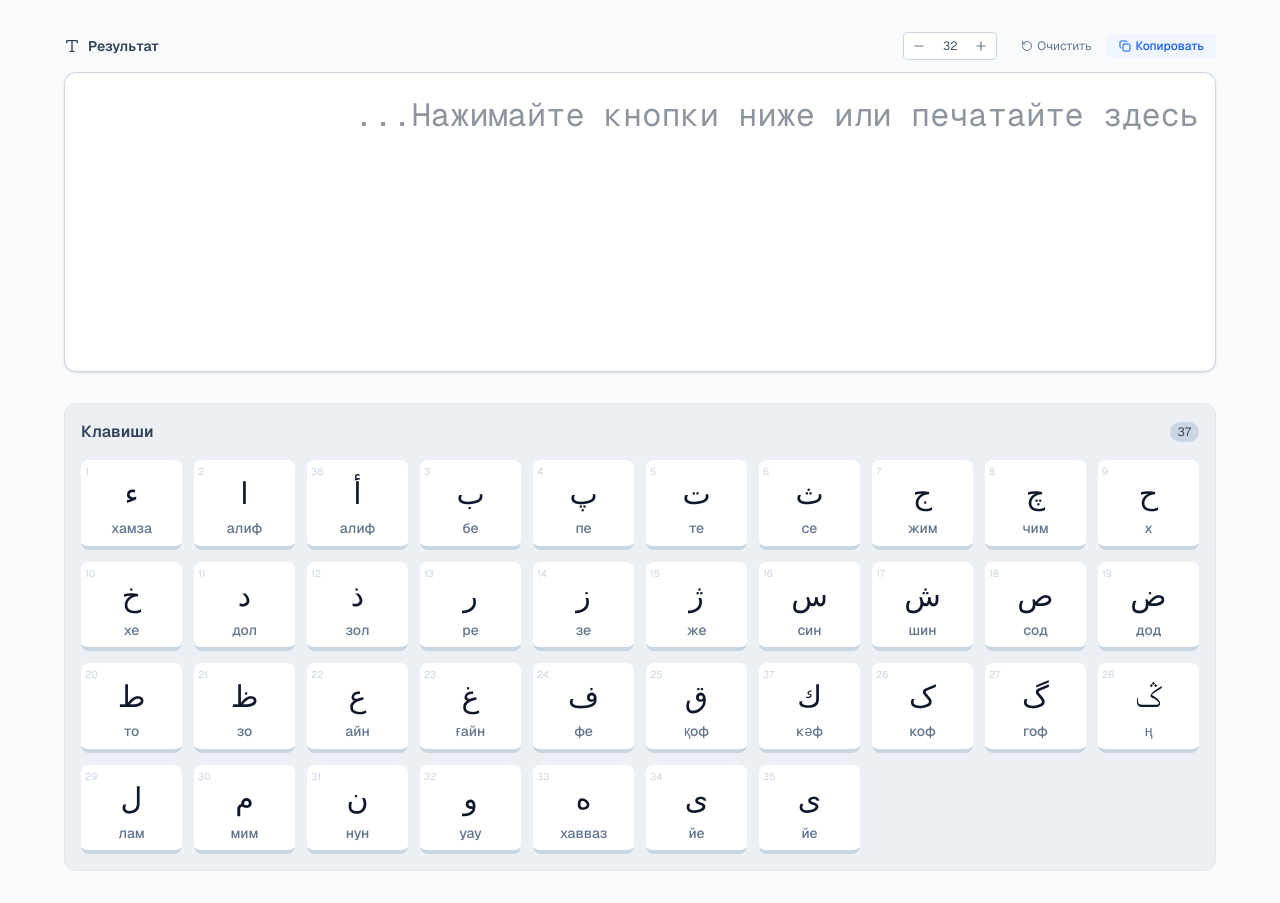
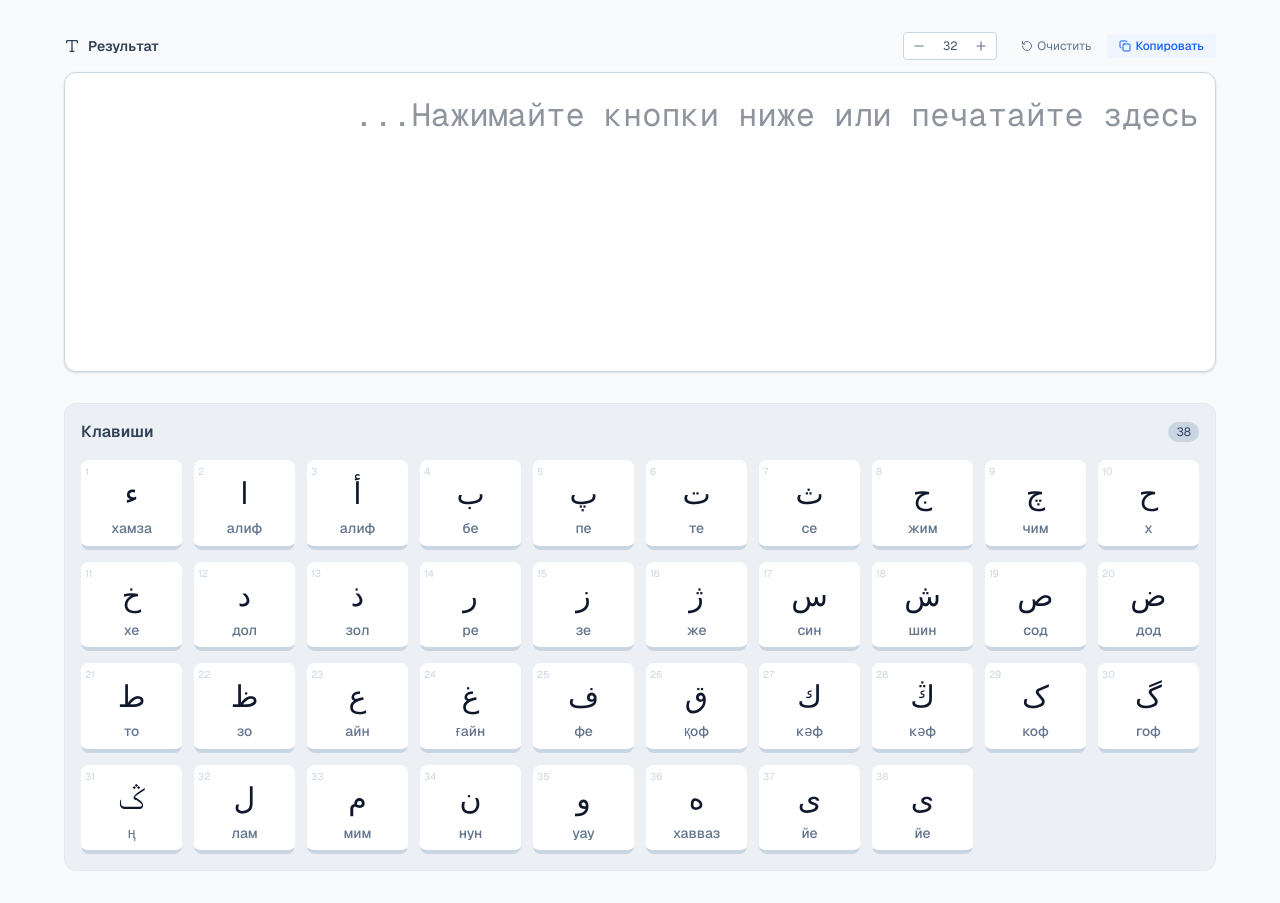
Before and after one commit to yeunikey/chagatay-keyboard-app, a Next.js app: page / in a window 1280 px wide. Built offline with nearby package versions, Linux system fonts and the light colour scheme.

Commit message:
fdgghfgfhf

```diff
--- a/src/app/page.tsx
+++ b/src/app/page.tsx
@@ -46,7 +46,7 @@ export default function App() {
       },
     },
     {
-      id: 36,
+      id: 111,
       label: "алиф",
       value: {
         isolated: "أ",
@@ -293,6 +293,16 @@ export default function App() {
         final: "ـك",
         medial: "ك",
         initial: "ﻛ",
+      },
+    },
+    {
+      id: 38,
+      label: "кәф",
+      value: {
+        isolated: "ڭ",
+        final: "ـڭ",
+        medial: "ـڭـ",
+        initial: "ڭـ",
       },
     },
     {
@@ -653,7 +663,7 @@ export default function App() {
               </div>
 
               <div className="flex-1 grid gap-3 grid-cols-5 sm:grid-cols-6 md:grid-cols-7 lg:grid-cols-8 xl:grid-cols-10">
-                {keys.map((key) => {
+                {keys.map((key, i) => {
                   return (
                     <button
                       key={key.id}
@@ -662,7 +672,7 @@ export default function App() {
                       className="flex-1 group relative flex flex-col items-center justify-center p-1 md:p-2 bg-white hover:bg-blue-50 active:bg-blue-100 border-b-2 md:border-b-4 border-slate-300 active:border-b-0 active:translate-y-0.5 md:active:translate-y-1 rounded md:rounded-lg transition-all duration-100 text-center min-w-[36px] md:min-w-0"
                     >
                       <span className="absolute top-0.5 left-0.5 md:top-1 md:left-1 text-[8px] md:text-[10px] text-slate-300">
-                        {key.id}
+                        {i + 1}
                       </span>
                       <span className="font-normal text-2xl md:text-3xl my-1 md:my-2">
                         {key.value.isolated}
```
